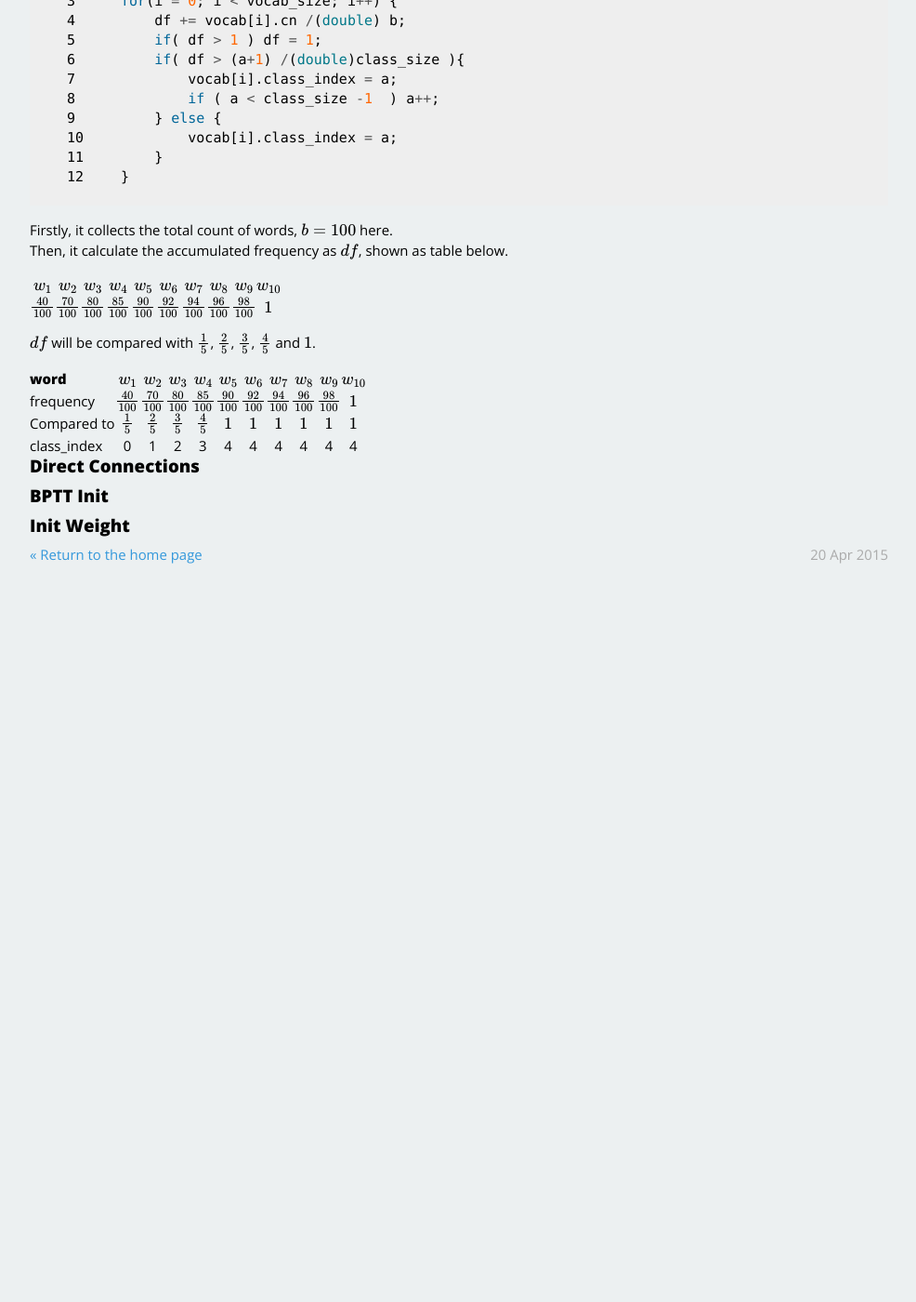
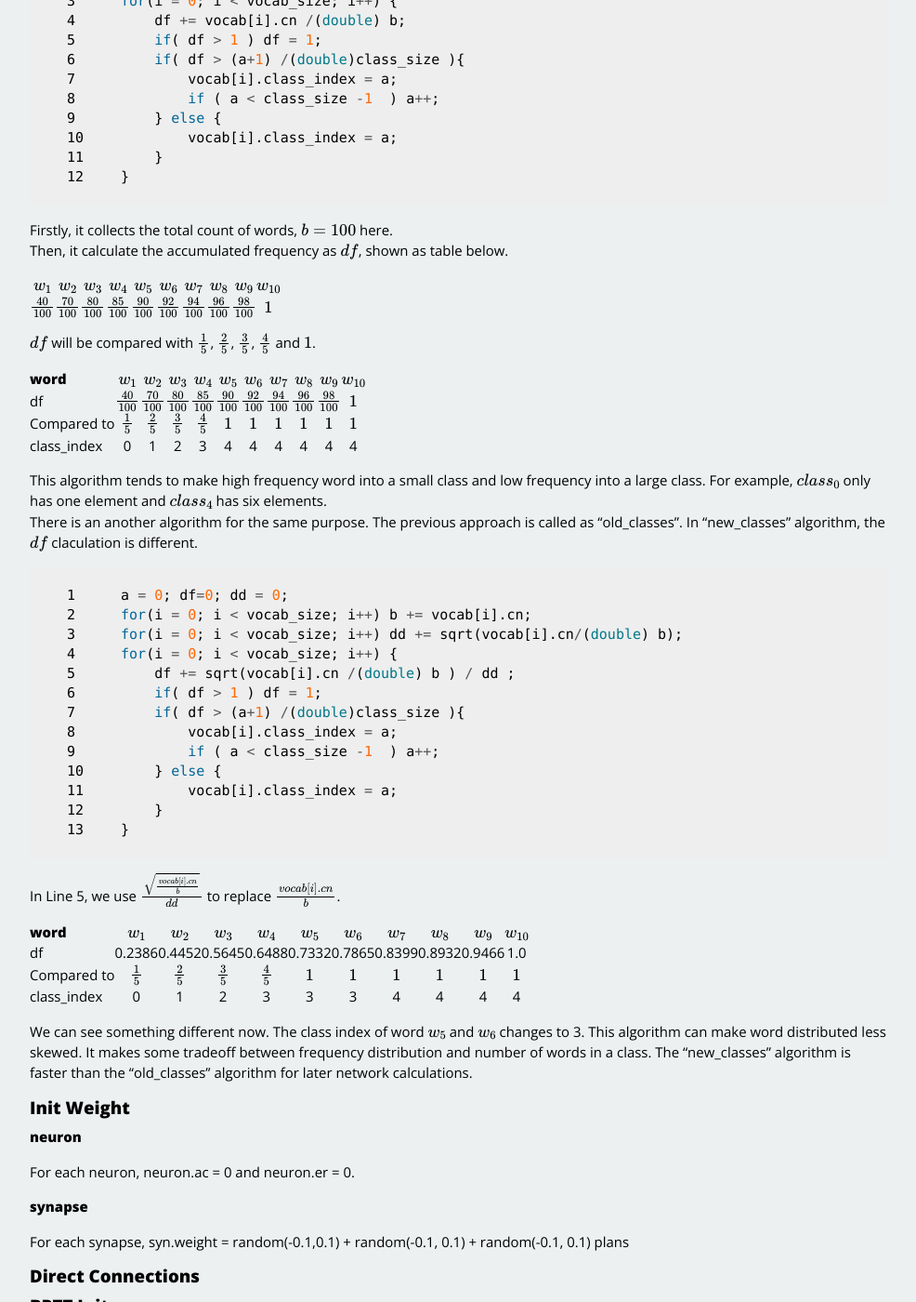
Before and after one commit to zeeeyang/zeeeyang.github.io, a Jekyll site: the page built from _posts/2015-04-20-RNNLM-InitNet.markdown, in a window 1280 px wide and 1400 px high, scrolled down 2362 px. Shown: the whole window at 93% size, without its empty margins (146-1132 px from the left). Built offline with Jekyll 4.4.1, drawn with Linux system fonts in a browser that asks for light colours; Markdown is read by kramdown in place of the engine named in the settings; formulas are drawn with MathJax 3; comment, search, counter and statistics services are not loaded; before the commit the page ends 2992 px from its top, so only the background shows below that.

Commit message:
_posts/2015-04-20-RNNLM-InitNet.markdown

```diff
--- a/_posts/2015-04-20-RNNLM-InitNet.markdown
+++ b/_posts/2015-04-20-RNNLM-InitNet.markdown
@@ -63,7 +63,7 @@ The frequency of word counts is shown in table below.
 Remember that the vocabulary is already sorted by word frequency from high to low.
 The algorithm divides words into $5$ bins by code below.
 {% highlight cpp linenos %}
-a = 0;
+a = 0; df = 0;
 for(i = 0; i < vocab_size; i++) b += vocab[i].cn;
 for(i = 0; i < vocab_size; i++) {
     df += vocab[i].cn /(double) b;
@@ -87,10 +87,45 @@ $df$ will be compared with $\frac{1}{5}$, $\frac{2}{5}$, $\frac{3}{5}$, $\frac{4
 
 | word | $w_1$  | $w_2$ | $w_3$ | $w_4$ | $w_5$ | $w_6$ | $w_7$ | $w_8$ | $w_9$ | $w_{10}$ |
 |:--------------| :-------------: | :-------------: | :-------------: | :-------------: | :-------------: | :-------------: | :-------------: | :-------------: | :-------------: | :-------------: |
-|frequency | $\frac{40}{100}$  | $\frac{70}{100}$ | $\frac{80}{100}$| $\frac{85}{100}$ | $\frac{90}{100}$|  $\frac{92}{100}$| $\frac{94}{100}$| $\frac{96}{100}$| $\frac{98}{100}$| $1$  |
+| df | $\frac{40}{100}$  | $\frac{70}{100}$ | $\frac{80}{100}$| $\frac{85}{100}$ | $\frac{90}{100}$|  $\frac{92}{100}$| $\frac{94}{100}$| $\frac{96}{100}$| $\frac{98}{100}$| $1$  |
 |Compared to| $\frac{1}{5}$ | $\frac{2}{5}$ |$\frac{3}{5}$ |$\frac{4}{5}$ |$1$ |$1$ |$1$ |$1$ |$1$ |$1$ |
 |class_index| 0 | 1 | 2 | 3| 4| 4| 4| 4| 4| 4|
 
+This algorithm tends to make high frequency word into a small class and low frequency into a large class. For example, $class_0$ only has one element and $class_4$ has six elements.
+There is an another algorithm for the same purpose. The previous approach is called as "old_classes". In "new_classes" algorithm, the $df$ claculation is different.
+{% highlight cpp linenos %}
+a = 0; df=0; dd = 0;
+for(i = 0; i < vocab_size; i++) b += vocab[i].cn;
+for(i = 0; i < vocab_size; i++) dd += sqrt(vocab[i].cn/(double) b);
+for(i = 0; i < vocab_size; i++) {
+    df += sqrt(vocab[i].cn /(double) b ) / dd ;
+    if( df > 1 ) df = 1;
+    if( df > (a+1) /(double)class_size ){
+        vocab[i].class_index = a;
+        if ( a < class_size -1  ) a++;
+    } else {
+        vocab[i].class_index = a;
+    }
+}
+{%endhighlight%}
+In Line 5, we use $\frac{\sqrt{ \frac{vocab[i].cn}{b}}}{dd}$ to replace $\frac{vocab[i].cn}{b}$.
+
+| word | $w_1$  | $w_2$ | $w_3$ | $w_4$ | $w_5$ | $w_6$ | $w_7$ | $w_8$ | $w_9$ | $w_{10}$ |
+|:--------------| :-------------: | :-------------: | :-------------: | :-------------: | :-------------: | :-------------: | :-------------: | :-------------: | :-------------: | :-------------: |
+| df | 0.2386 | 0.4452 | 0.5645 | 0.6488 | 0.7332 | 0.7865 | 0.8399 | 0.8932 | 0.9466 | 1.0 |
+|Compared to| $\frac{1}{5}$ | $\frac{2}{5}$ |$\frac{3}{5}$ |$\frac{4}{5}$ |$1$ |$1$ |$1$ |$1$ |$1$ |$1$ |
+|class_index| 0 | 1 | 2 | 3| 3 | 3 | 4| 4| 4| 4|
+
+We can see something different now.
+The class index of word $w_5$ and $w_6$ changes to 3.
+This algorithm can make word distributed less skewed.
+It makes some tradeoff between frequency distribution and number of words in a class.
+The "new_classes" algorithm is faster than the "old_classes" algorithm for later network calculations.
+##Init Weight
+###neuron
+For each neuron, neuron.ac = 0 and neuron.er = 0.
+###synapse
+For each synapse, syn.weight = random(-0.1,0.1) + random(-0.1, 0.1) + random(-0.1, 0.1)
+plans
 ##Direct Connections
 ##BPTT Init
-##Init Weight
```
